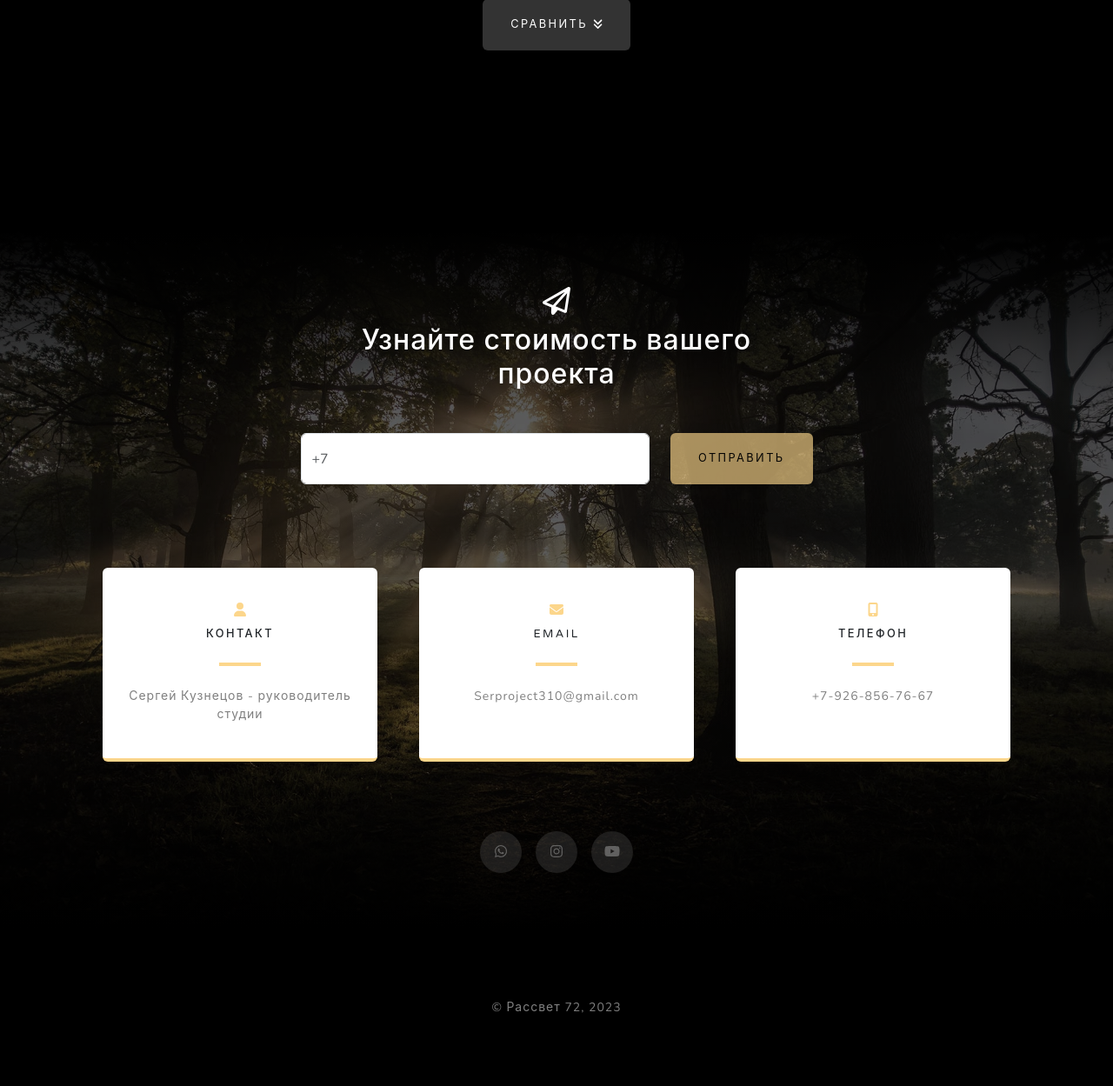
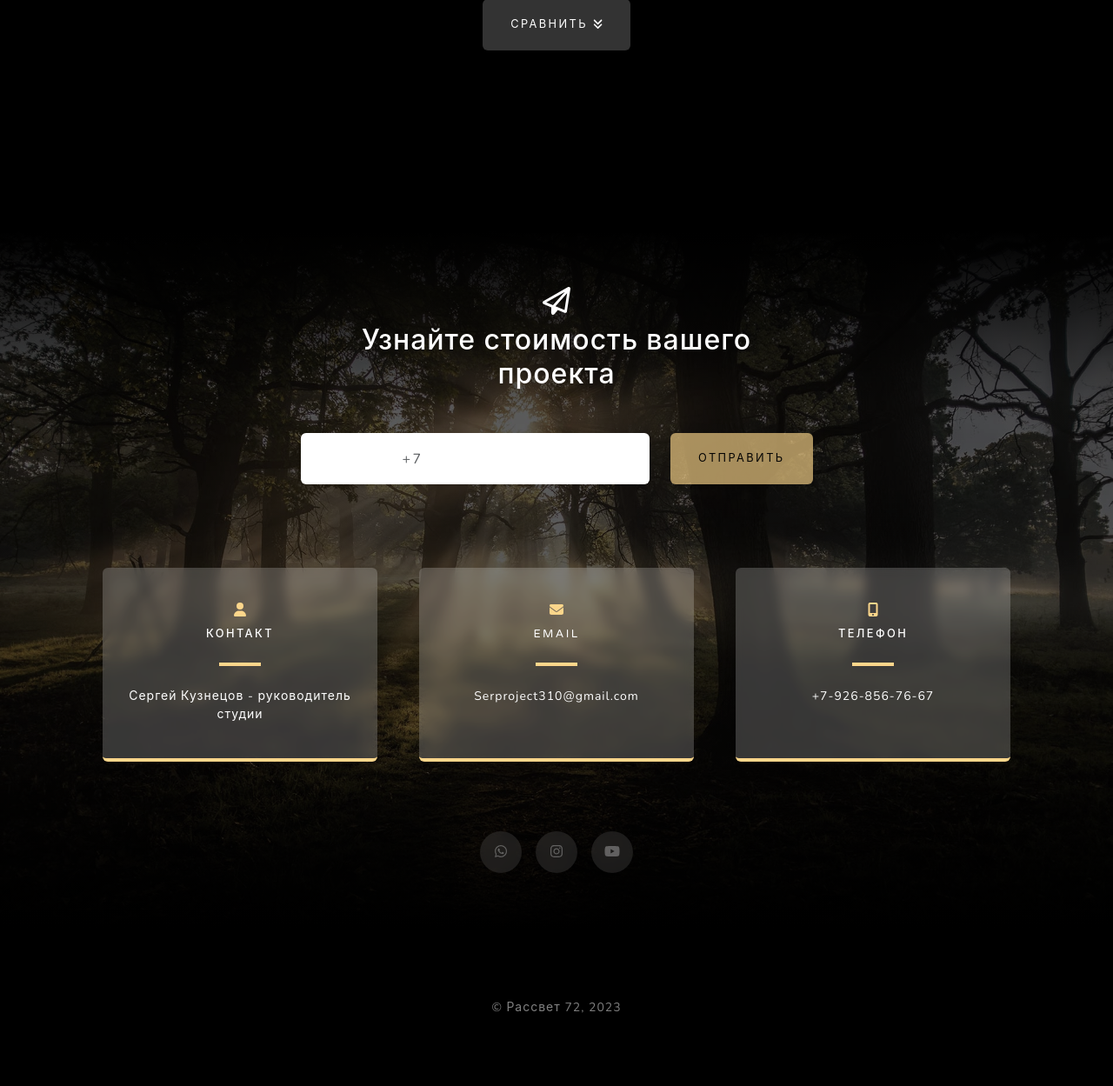
Before and after one commit to kosdmit/Sunrise_project, a Django app: page / in a window 1280 px wide. Shown: the part 2554-3803 px from the top of the page at 87% size. Run offline with Django 4.2, Linux system fonts and the light colour scheme; data that the repository does not hold is empty; parts of the project's set-up code (start-up, migrations or seed data) failed here and were passed over; some libraries are stand-ins or nearby versions.

Commit message:
Changed contact cards style

```diff
--- a/static_files/css/_global.scss
+++ b/static_files/css/_global.scss
@@ -14,3 +14,9 @@ html {
 body {
     letter-spacing: $base-letter-spacing;
 }
+
+.bg-glass {
+    backdrop-filter: blur(6px);
+    background-color: rgba(255, 255, 255, 0.2);
+    color: $white;
+}
--- a/static_files/css/sections/_pricing.scss
+++ b/static_files/css/sections/_pricing.scss
@@ -3,13 +3,6 @@
 //
 
 .pricing-section {
-
-    .bg-glass {
-        backdrop-filter: blur(6px);
-        background-color: rgba(255, 255, 255, 0.2);
-        color: $white;
-    }
-
     table td, table th {
         background-color: transparent;
         color: white;
--- a/static_files/css/sections/_signup.scss
+++ b/static_files/css/sections/_signup.scss
@@ -2,7 +2,7 @@
 // Signup
 //
 
-.signup-section {
+.contact-section {
     .form-signup {
         input {
             box-shadow: 0 0.1875rem 0.1875rem 0 rgba(0, 0, 0, 0.1) !important;
--- a/templates/sections/contact.html
+++ b/templates/sections/contact.html
@@ -37,13 +37,13 @@
       {% include 'sections/contact__card.html' with href='tel:+79268567667' icon='fas fa-mobile-alt' title='Телефон' value='+7-926-856-76-67' %}
     </div>
     <div class="social d-flex justify-content-center">
-      <a class="mx-2" target="_blank" href="https://api.whatsapp.com/send?phone=79268567667">
+      <a class="mx-2 bg-glass" target="_blank" href="https://api.whatsapp.com/send?phone=79268567667">
         <i class="fa-brands fa-whatsapp"></i>
       </a>
-      <a class="mx-2" href="https://www.instagram.com/ser_project_/" target="_blank">
+      <a class="mx-2 bg-glass" href="https://www.instagram.com/ser_project_/" target="_blank">
         <i class="fa-brands fa-instagram"></i>
       </a>
-      <a class="mx-2" href="https://www.youtube.com/@ser_project_/" target="_blank">
+      <a class="mx-2 bg-glass" href="https://www.youtube.com/@ser_project_/" target="_blank">
         <i class="fa-brands fa-youtube"></i>
       </a>
     </div>
--- a/templates/sections/contact__card.html
+++ b/templates/sections/contact__card.html
@@ -1,11 +1,11 @@
 <div class="col-md-4 mb-3 mb-md-0">
   <a href="{{ href }}" class="text-decoration-none">
-    <div class="card py-4 h-100">
+    <div class="card py-4 h-100 bg-glass">
       <div class="card-body text-center">
         <i class="{{ icon }} text-primary mb-2"></i>
         <h4 class="text-uppercase m-0">{{ title }}</h4>
         <hr class="my-4 mx-auto"/>
-        <div class="small text-black-50">
+        <div class="small text-white">
           {{ value }}
         </div>
       </div>
```
Also changed, not shown: static_files/css/styles.css, static_files/css/styles.min.css, 2 other files.
